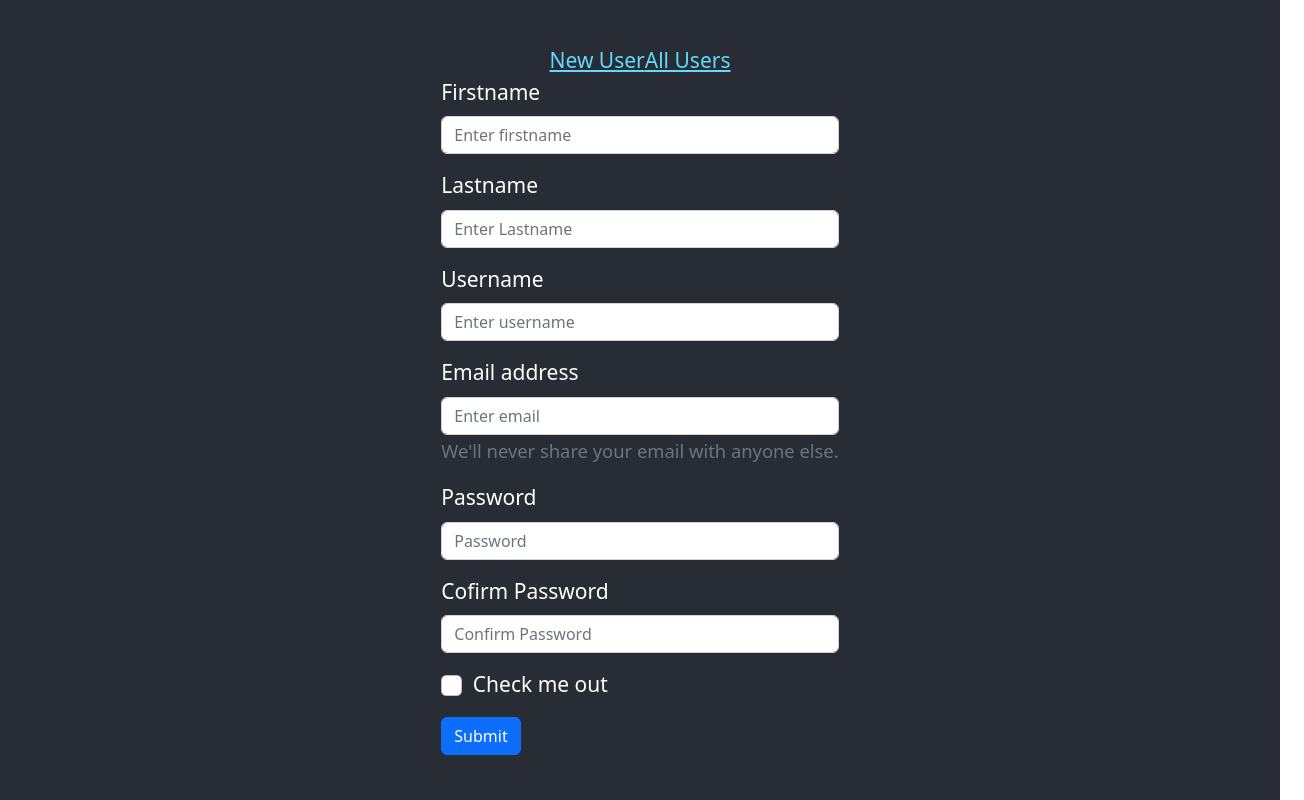
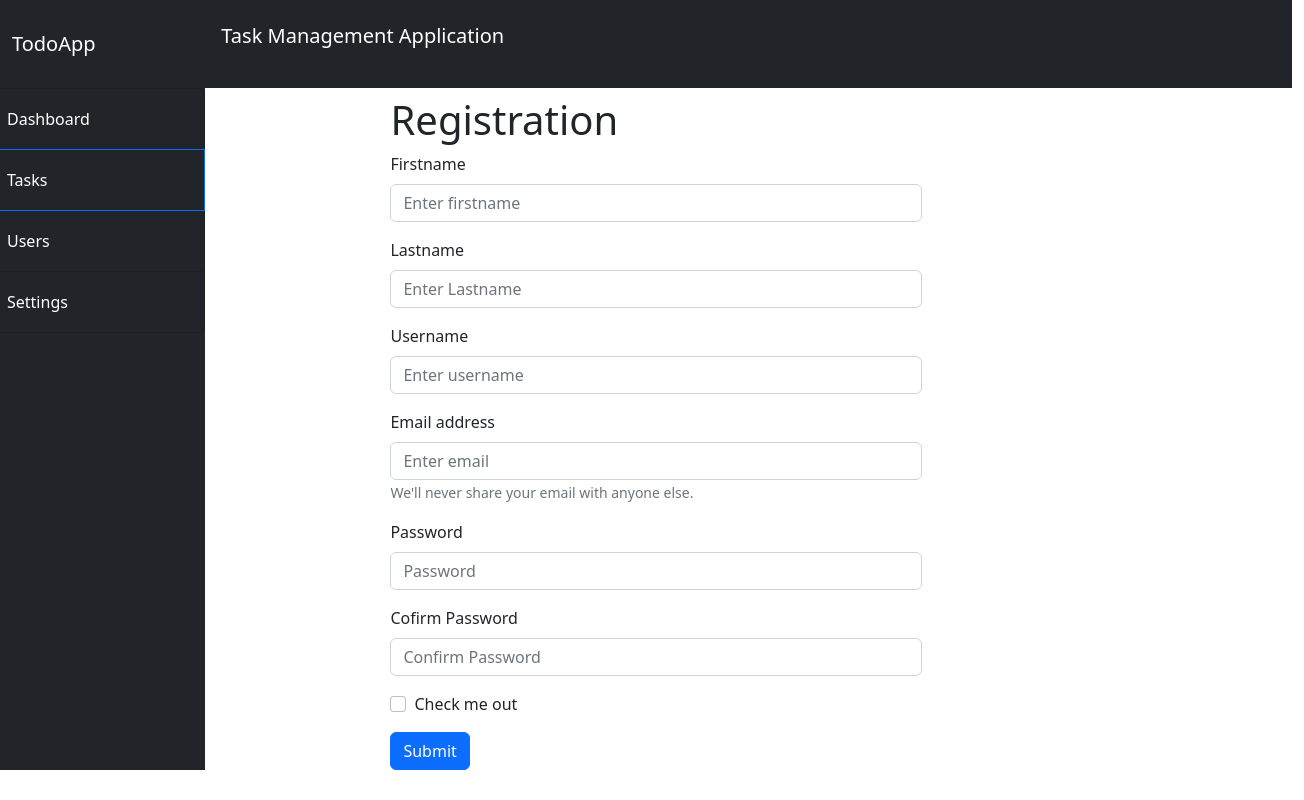
Before and after one commit to aminubarade/todo-frontend, a React (Create React App) app: page /create_user in a window 1280 px wide. Shown: the whole page, 1304 px wide, since content can reach past the window. Built offline with nearby package versions, Linux system fonts and the light colour scheme.

Commit message:
worked on Components UI

```diff
--- a/src/App.css
+++ b/src/App.css
@@ -1,6 +1,4 @@
-.App {
 
-}
 
 .App-logo {
   height: 40vmin;
@@ -14,7 +12,7 @@
 }
 
 .App-header {
-  background-color: #282c34;
+  background-color: #36373a;
   min-height: 100vh;
   display: flex;
   flex-direction: column;
@@ -26,6 +24,13 @@
 
 .App-link {
   color: #61dafb;
+  font-size: 30px !important;
+}
+.navbar {
+  width: 100%;
+}
+.list-group-item {
+  padding: 18px !important;
 }
 
 @keyframes App-logo-spin {
--- a/src/App.js
+++ b/src/App.js
@@ -1,25 +1,32 @@
-import logo from './logo.svg';
+//import logo from './logo.svg';
 import './App.css';
-import {Routes, Route} from 'react-router-dom';
+//import {Routes, Route} from 'react-router-dom';
 //import Todo from './components/TodoComponent'
 //import Task from './components/TaskComponent'
 //import User from './components/UserComponent/UserComponent';
 import Navbar from "./components/navbar";
 import AppRoute from './AppRoutes';
 import 'bootstrap/dist/css/bootstrap.min.css';
+import Sidebar from './components/sidebar';
 
 function App() {
   return (
     <div className="App">
+     <div className='row'>
+        <div className='col-2 bg-dark p-0'>
+          <Sidebar></Sidebar>
+        </div>
 
-      <header className="App-header">
-        <Navbar />
-         <AppRoute>
+        <div className='col-10 p-0'>
+          <div className="nav">
+            <Navbar />
+          </div>
+            <AppRoute>
 
-         </AppRoute>
-
-      </header>
-    </div>
+            </AppRoute>
+          </div>
+        </div>
+      </div>
   );
 }
 
--- a/src/AppRoutes.js
+++ b/src/AppRoutes.js
@@ -13,7 +13,7 @@ import ViewTask from './components/TaskComponent/viewTask';
 
 function AppRoute() {
   return (
-    <div className="App">
+    <div className="">
          <Routes>
             <Route path='/' element></Route>
             <Route path='/create_user' element={<CreateUser />} />
--- a/src/components/TaskComponent/Task.js
+++ b/src/components/TaskComponent/Task.js
@@ -18,10 +18,12 @@ function Tasks() {
     if (!tasks) return null;
 
       return (
-         <div>
+         <div className="all-users p-5">
+         <h1>Tasks</h1>
+         <span>Filter | </span> <span> <Link to='/create_task' className="navbar-brand">New Task</Link> </span>
            <Table striped bordered hover size="sm">
            <thead>
-              <tr>
+              <tr className="bg-dark text-white">
                 <th>#</th>
                 <th>Task Name</th>
                 <th>Status</th>
--- a/src/components/TaskComponent/viewTask.js
+++ b/src/components/TaskComponent/viewTask.js
@@ -1,7 +1,6 @@
 import React from "react";
 import {useEffect, useState } from 'react';
 import axios from "axios";
-import Table from 'react-bootstrap/Table';
 import { useParams } from "react-router-dom";
 import Todos from "../TodoComponent/Todo";
 
@@ -18,16 +17,16 @@ function ViewTask() {
       axios.get(baseURL+taskId).then((response) => {
         getTask(response.data);
       });
-    }, []);
+    }, );
 
     if (!task) return null;
 
       return (
-         <div>
+         <div className="all-users p-5">
          <h1>Task: {task[0].task}</h1>
          <h6>Description: {task[0].description}</h6>
          <br></br>
-         <h6>Todos:</h6>
+         <h6>Todos: {task[0].description}</h6>
            <Todos></Todos>
          </div>
       )
--- a/src/components/TodoComponent/Todo.js
+++ b/src/components/TodoComponent/Todo.js
@@ -2,7 +2,6 @@ import React from "react";
 import {useEffect, useState } from 'react';
 import axios from "axios";
 import Table from 'react-bootstrap/Table';
-import {Link} from "react-router-dom";
 
 
 const baseURL = "http://localhost:3001/todos";
@@ -18,7 +17,7 @@ function Todos() {
     if (!todos) return null;
 
       return (
-         <div>
+         <div className="">
            <Table striped bordered hover size="sm">
            <thead>
               <tr>
@@ -32,7 +31,7 @@ function Todos() {
             <tbody>
                 {todos.map(todo => <tr key={todo.id}>
                   <td>{todo.id}</td>
-                  <td><Link to={"/tasks/view_task/"+todo.id}>{todo.todo}</Link> </td>
+                  <td>{todo.todo}</td>
                   <td>{todo.status}</td>
                   <td></td>
                   <td>
--- a/src/components/UserComponent/AllUsers.js
+++ b/src/components/UserComponent/AllUsers.js
@@ -5,9 +5,11 @@ import Table from 'react-bootstrap/Table';
 import {Link} from "react-router-dom";
 
 
+
 const baseURL = "http://localhost:3001/users";
 
 function AllUsers() {
+  var counter = 0;
    const [users, getUsers] = useState(null);
    useEffect(() => {
       axios.get(baseURL).then((response) => {
@@ -38,26 +40,30 @@ function AllUsers() {
     // }
 
       return (
-         <div>
+         <div className="all-users p-5">
+         <h1>Users</h1>
+         <span>Filter | </span> <span> <Link to='/create_user' className="navbar-brand">New User</Link> </span>
            <Table striped bordered hover size="sm">
-           <thead>
-              <tr>
+           <thead className="p-4">
+              <tr className="bg-dark text-white">
                 <th>#</th>
                 <th>First Name</th>
                 <th>Last Name</th>
                 <th>Username</th>
+                <th>Email</th>
                 <th>Action</th>
                </tr>
             </thead>
             <tbody>
                 {users.map(user => <tr key={user.id}>
-                  <td>{user.id}</td>
+                  <td>{++counter}</td>
                   <td><Link to={"/users/view_user/"+user.id}>{user.firstname}</Link> </td>
                   <td>{user.lastname}</td>
                   <td>{user.username}</td>
+                  <td>{user.email}</td>
                   <td>
-                  <button onClick>Edit</button>
-                  <button onClick>Delete</button>
+                  <button>Edit</button>
+                  <button >Delete</button>
 
                   </td>
                   </tr>)
--- a/src/components/UserComponent/createUser.js
+++ b/src/components/UserComponent/createUser.js
@@ -31,7 +31,11 @@ function CreateUser() {
   }
 
   return (
-    <div>
+    <div className='all-users'>
+    <div className='row'>
+    <div className='col-2'></div>
+    <div className='col-6'>
+    <h1>Registration</h1>
      <Form method='post' onSubmit={updateState}>
         <Form.Group className="mb-3" controlId="formBasicEmail">
             <Form.Label>Firstname</Form.Label>
@@ -80,7 +84,12 @@ function CreateUser() {
            Submit
         </Button>
      </Form>
+     </div>
 
+     <div className='col-4'></div>
+
+
+     </div>
     </div>
   );
 }
--- a/src/components/UserComponent/viewUser.js
+++ b/src/components/UserComponent/viewUser.js
@@ -17,15 +17,13 @@ function ViewUser() {
       axios.get(baseURL+userId).then((response) => {
         getUser(response.data);
       });
-    }, []);
+    },);
 
     if (!user) return null;
 
-    function editUser(id){}
-    function deleteUser(id){}
 
       return (
-         <div>
+         <div className="all-users p-4">
          <h1>User Profile</h1>
            <Table striped bordered hover size="sm">
            <thead>
@@ -47,7 +45,7 @@ function ViewUser() {
               </tr>
             </tbody>
            </Table>
-           <h6><a href="/tasks">Tasks</a></h6>
+           <h6><a href="/tasks">{user[0].username} Tasks</a></h6>
          </div>
       )
  }
--- a/src/components/navbar.js
+++ b/src/components/navbar.js
@@ -1,12 +1,10 @@
 import React, { Component } from "react";
-import {Link} from "react-router-dom";
 
 class Navbar extends Component {
   render(){
     return (
-       <nav>
-          <Link to='/create_user' className="App-link">New User</Link>
-          <Link to="/users" className="App-link">All Users</Link>
+       <nav className="navbar navbar-expand-lg navbar-dark bg-dark p-3 mb-2">
+          <p className="navbar-brand">Task Management Application</p>
        </nav>
 
     )
--- /dev/null
+++ b/src/components/sidebar.js
@@ -0,0 +1,24 @@
+import {Link} from "react-router-dom";
+
+function Sidebar() {
+
+
+
+
+  return (
+    <div>
+    <span className="navbar p-4">
+    <Link to='/' className="navbar-brand p=4 text-white">TodoApp</Link>
+    </span>
+    <ul class="list-group bg-dark">
+    <li class="list-group-item bg-dark text-white">Dashboard</li>
+    <li class="list-group-item active bg-dark border-radius-0"><Link to="/tasks" className="navbar-brand">Tasks</Link> </li>
+    <li class="list-group-item bg-dark text-white"><Link to="/users" className="navbar-brand">Users</Link> </li>
+    <li class="list-group-item bg-dark text-white">Settings</li>
+    </ul>5
+
+    </div>
+  );
+}
+
+export default Sidebar;
```
Also changed, not shown: 1 other file (tests, documents, lock files or other folders).
